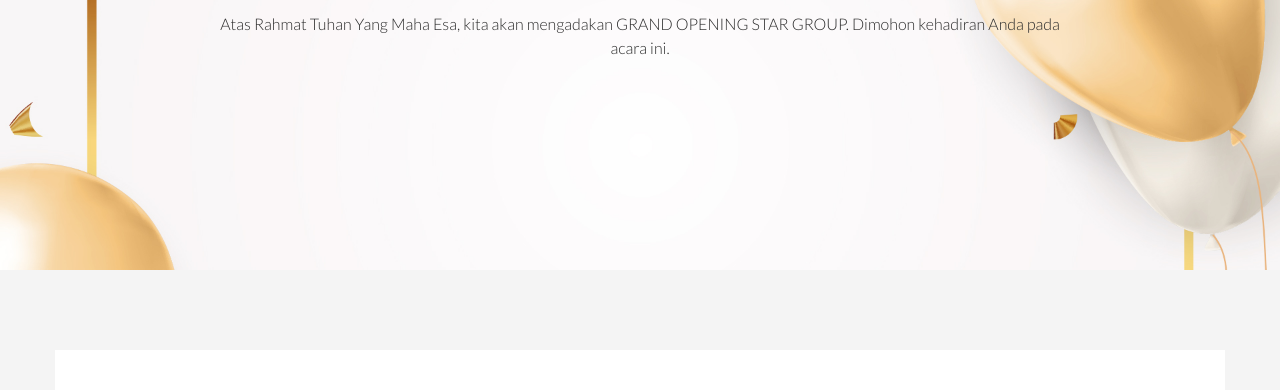
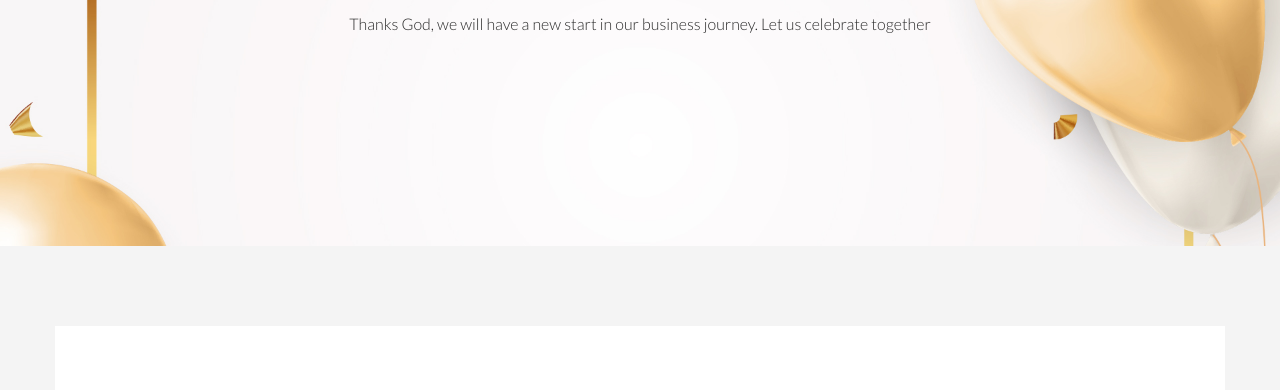
Before and after one commit to kiigeeks/grand-opening-star-group, a plain HTML site: page index.html in a window 1280 px wide. Shown: the part 1120-1510 px from the top of the page. Drawn offline with Linux system fonts and the light colour scheme.

Commit message:
update greeting

```diff
--- a/index.html
+++ b/index.html
@@ -145,7 +145,7 @@
                     <li>
                         <img src="./lib/images/logo.png" alt="" width="100px"><br><br>
                     	<h3 class="bxslider_title"><span class="lines">Rise Of <span class="font_pt_sans">Star Group</span></span></h3>
-                        <p class="bxslider_text">Atas Rahmat Tuhan Yang Maha Esa, kita akan mengadakan GRAND OPENING STAR GROUP. Dimohon kehadiran Anda pada acara ini.</p>
+                        <p class="bxslider_text">Thanks God, we will have a new start in our business journey. Let us celebrate together</p>
                         <!-- <span class="separator_line"></span> -->
                     </li>
 
```
